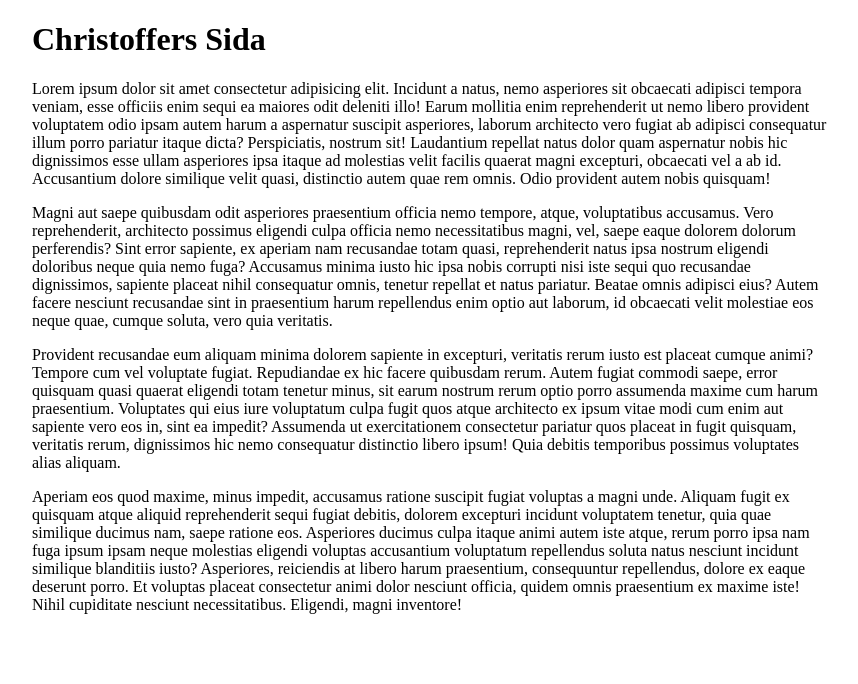
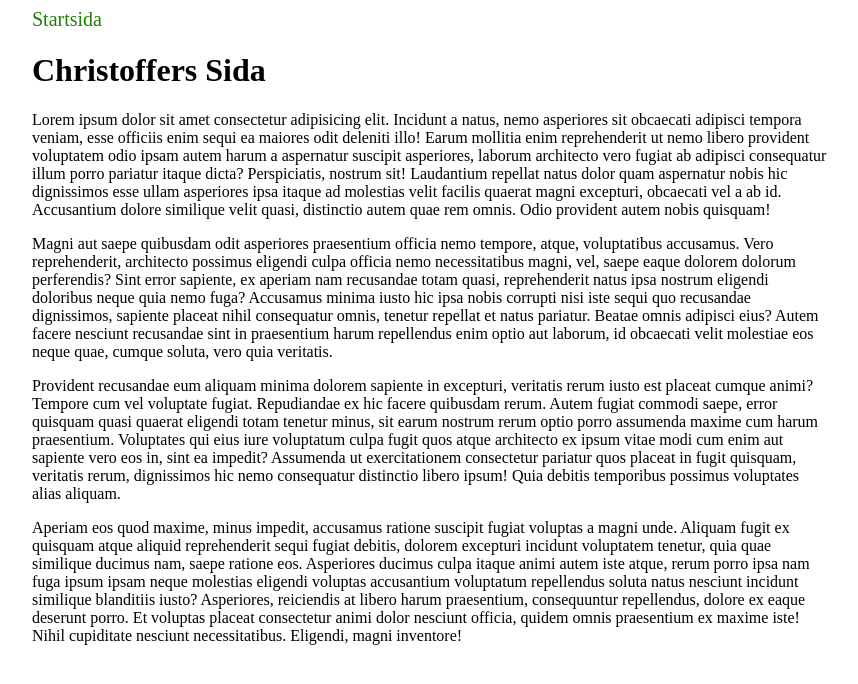
Before and after one commit to k1s3n/node-beginner, a website: page www/index.html in a window 1280 px wide. Shown: the whole page, without its empty margins (208-1066 px from the left). Drawn offline with Linux system fonts and the light colour scheme.

Commit message:
uppdaterad index

```diff
--- a/www/index.html
+++ b/www/index.html
@@ -7,6 +7,11 @@
     <link rel="stylesheet" href="style.css">
 </head>
 <body>
+    <header>
+        <nav>
+            <a href="/">Startsida</a>
+        </nav>
+    </header>
 
     <main>
         <h1>Christoffers Sida</h1>
```
